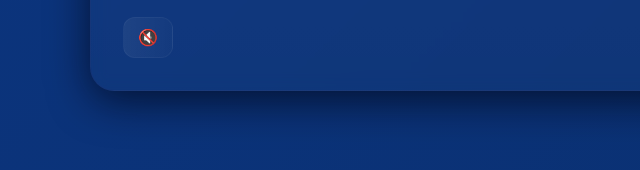
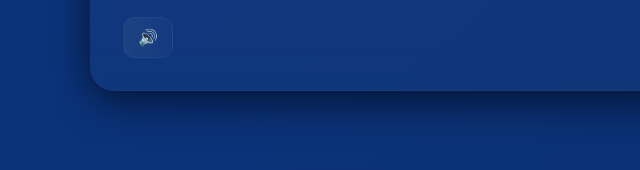
Before and after one commit to a7m3delsman/Graduation-Countdown, a plain HTML site: page index.html in a window 1280 px wide. Shown: the part 474-644 px from the top of the page, 0-640 px from the left. Drawn offline with Linux system fonts and the light colour scheme.

Commit message:
Update index.html

```diff
--- a/index.html
+++ b/index.html
@@ -58,7 +58,7 @@
 
       <div class="meta">
         <small id="status">يتم التحديث كل ثانية — استمتع بالتحضير!</small>
-        <button title="on / off sound" class="btn" id="muteBtn">🔇</button>
+        <button title="on / off sound" class="btn" id="muteBtn">🔊</button>
 
       </div>
     </main>
```
